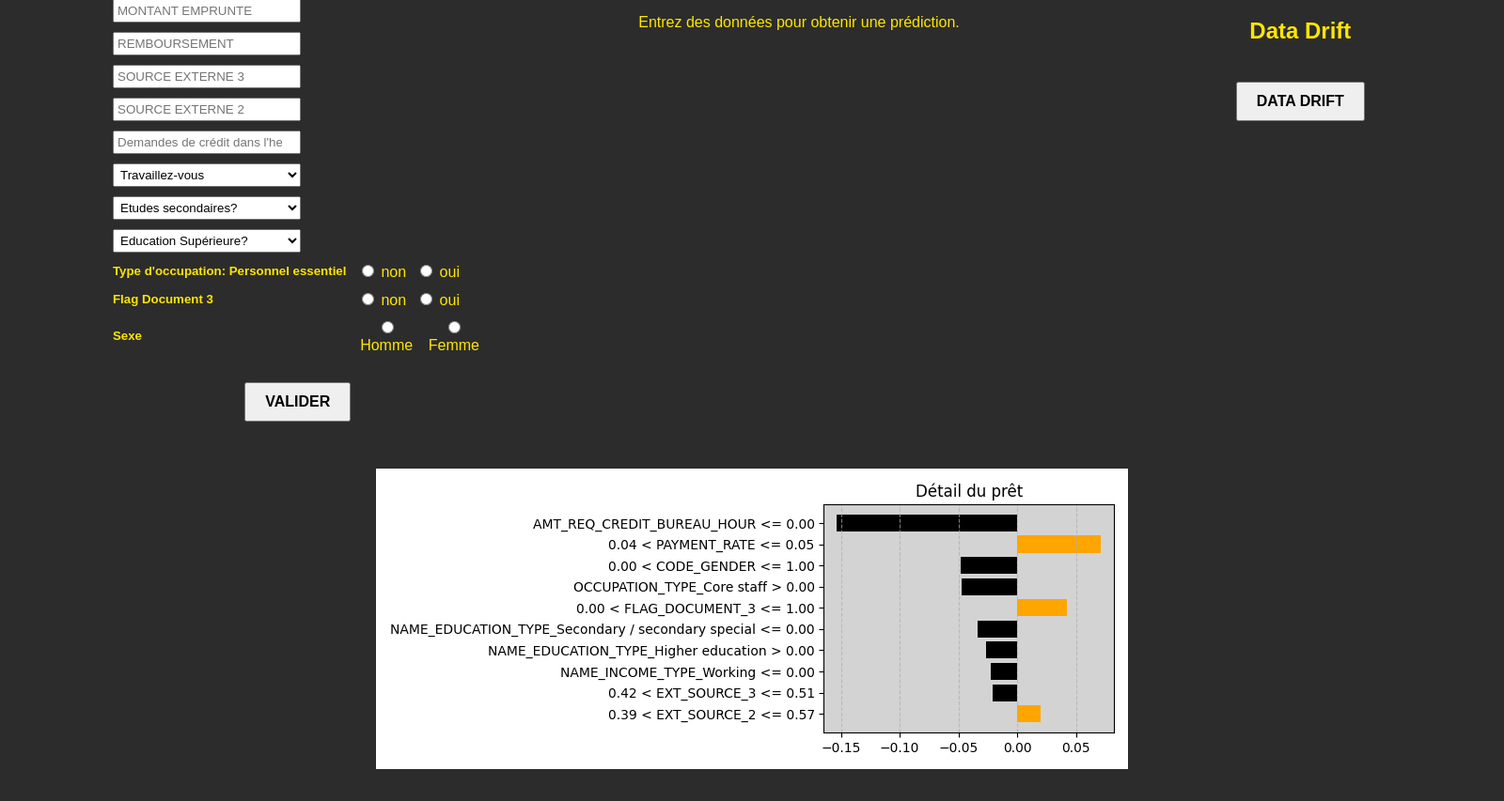
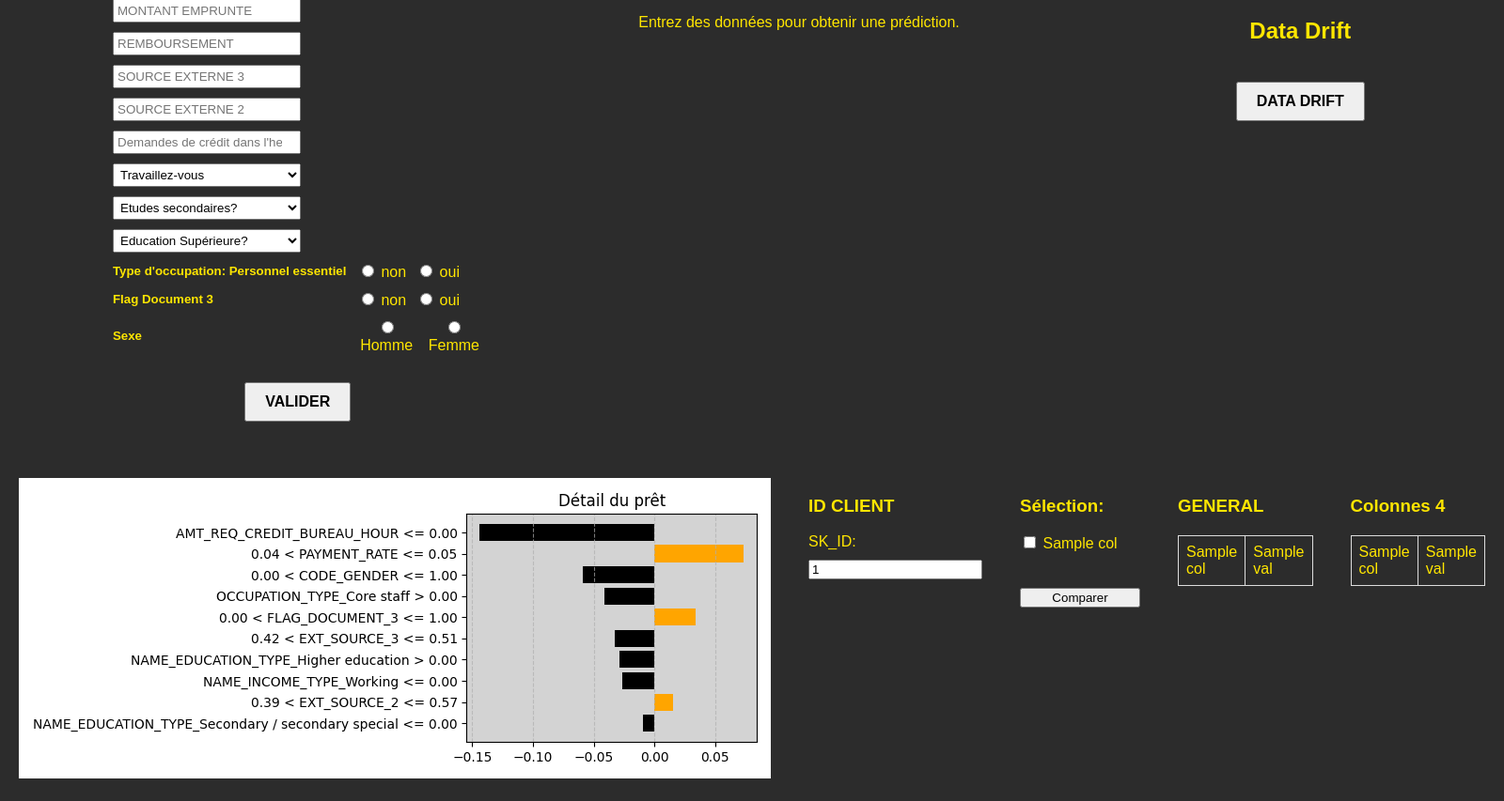
Before and after one commit to Muricael/Projet7_git, a Flask app: template templates/home.html in a window 1600 px wide. Shown: the part 101-954 px from the top of the page at 94% size. Before the commit the page ends 920 px from the top, so only its background shows below. Run offline with Flask 3, Linux system fonts and the light colour scheme; the template is opened without the code that fills it: most values are stand-ins (such as "Sample title", 1, 10 or a date in 2020); parts of the project's set-up code (start-up, migrations or seed data) failed here and were passed over.

Commit message:
Filtre ok

```diff
--- a/app.py
+++ b/app.py
@@ -8,9 +8,59 @@ import matplotlib
 matplotlib.use('Agg')
 import lime
 from lime import lime_tabular
-matplotlib.use('Agg')
 
 app = Flask(__name__, static_folder='Divers', static_url_path='/Divers')
+
+# Charger les données
+data1 = pd.read_csv('complet_data.csv', index_col="SK_ID_CURR")
+sk_ids_list = data1.index.tolist()
+columns = list(data1.columns)
+
+@app.route('/', methods=['GET', 'POST'])
+def index():
+    sk_id = 100002  # Valeur par défaut
+    results_col3 = {}
+    results_col4 = {}
+
+    if request.method == 'POST':
+        sk_id = int(request.form.get('SK_ID_CURR', 100002))
+        results = display_info_for_sk_id(sk_id)
+
+        selected_columns = request.form.getlist('columns')
+        for col in selected_columns:
+            results_col3[col] = results.get(col + " (Colonne 3)")
+            results_col4[col] = results.get(col + " (Colonne 4)")
+
+    return render_template('home.html', columns=columns, sk_ids_list=sk_ids_list, SK_ID_CURR =sk_id, results_col3=results_col3, results_col4=results_col4)
+
+
+def find_decile(value, column):
+    decile = pd.qcut(data1[column], 10, labels=False, duplicates='drop')
+    return str(decile.loc[value] + 1) + "/10"
+
+def display_info_for_sk_id(sk_id):
+    result = {}
+
+    for col in data1.columns:
+        client_value = data1.loc[sk_id, col]
+
+        # Gestion des cas spéciaux
+        if col == "TARGET":
+            mode_val = data1[col].mode().iloc[0]
+            result[col + " (Colonne 3)"] = str(int(mode_val))
+            result[col + " (Colonne 4)"] = "Accepté" if client_value == 1 else "Refusé"
+        elif col == "AMT_REQ_CREDIT_BUREAU_HOUR":
+            result[col + " (Colonne 3)"] = 0
+            result[col + " (Colonne 4)"] = "Cool" if client_value == 0 else "Pas cool"
+        elif len(data1[col].unique()) == 2:  # Si la colonne est binaire, et changement de df par data
+            mode_val = data1[col].mode().iloc[0]
+            result[col + " (Colonne 3)"] = str(int(mode_val))
+            result[col + " (Colonne 4)"] = "Majoritaire" if client_value == mode_val else "Minoritaire"
+        else:
+            result[col + " (Colonne 3)"] = data1[col].mean()
+            result[col + " (Colonne 4)"] = find_decile(sk_id, col)
+
+    return result
 
 # Charger le modèle
 loaded_data = load('xgb_model.joblib')
@@ -31,10 +81,6 @@ def save_data(data):
 
     # Enregistrez les données mises à jour
     df.to_csv("test_data.csv")
-
-@app.route('/')
-def index():
-    return render_template('home.html')
 
 @app.route('/predict_api', methods=['POST'])
 def predict_api():
@@ -87,11 +133,21 @@ def generate_reports():
 def collect_and_save_data():
 
     # Récupération des valeurs
-    remboursement_str = request.form.get('REMBOURSEMENT')
-    montant_emprunte_str = request.form.get('MONTANT_EMPRUNTE')
+    remboursement = 0.0
+    montant_emprunte = 0.0
 
-    remboursement = float(remboursement_str)
-    montant_emprunte = float(montant_emprunte_str)
+    try:
+        remboursement_str = request.form.get('REMBOURSEMENT')
+        montant_emprunte_str = request.form.get('MONTANT_EMPRUNTE')
+
+        if remboursement_str is None or montant_emprunte_str is None:
+            raise ValueError("L'une des valeurs est manquante")
+
+        remboursement = float(remboursement_str)
+        montant_emprunte = float(montant_emprunte_str)
+
+    except (TypeError, ValueError) as e:
+        print(f"Erreur lors de la conversion : {e}")
 
     # Calcul de PAYMENT_RATE
     try:
--- a/templates/home.html
+++ b/templates/home.html
@@ -15,6 +15,33 @@
             font-family: Arial, sans-serif;
             background-color: #2C2C2C;
             color: hsl(54, 100%, 50%)
+        }
+
+        table {
+            width: 100%;
+            border-collapse: collapse;
+            margin: 20px 0;
+        }
+
+        th, td {
+            border: 1px solid #ddd;
+            padding: 8px;
+            text-align: left;
+        }
+
+        tr:nth-child(even) {
+            background-color: #f2f2f2;
+        }
+
+        tr:hover {
+            background-color: #ddd;
+        }
+
+        th {
+            padding-top: 12px;
+            padding-bottom: 12px;
+            background-color: #4CAF50;
+            color: white;
         }
 
         .top-section {
@@ -39,11 +66,19 @@
         .bottom-section {
             flex: 2;
             display: flex;
+            justify-content: space-between;
             flex-direction: row;
         }
 
-        .inputs-section, .prediction-section, .data-drift-section {  /* Ajout d'une classe pour le troisième pavé */
-            flex: 1;  /* Chaque bloc prendra un tiers de l'espace disponible */
+        .bottom-section > .box, .bottom-section > div {
+            flex: 1;  /* Chaque bloc prendra la moitié de l'espace disponible */
+            padding: 20px;
+            box-sizing: border-box;
+        }
+
+
+        .inputs-section, .prediction-section, .data-drift-section {
+            flex: 1;
             text-align: center;
             padding: 20px;
             box-sizing: border-box;
@@ -61,16 +96,20 @@
             width: 50%;
         }
 
+        .checkbox-line {
+            display: inline-block;
+            margin-right: 15px;
+}
         .custom-select {
-            width: 200px;  /* Ajustez cette valeur pour qu'elle corresponde à la largeur de l'élément 'montant emprunté' */
-            padding: 3px;  /* Ajustez le padding pour correspondre à celui de l'élément 'montant emprunté' */
-            box-sizing: border-box; /* Assure que le padding et la bordure sont inclus dans la largeur totale */
+            width: 200px;
+            padding: 3px;
+            box-sizing: border-box;
         }
 
         .line-container {
             display: flex;
-            align-items: center; /* Centre les éléments verticalement */
-            gap: 10px; /* Espace entre le titre et les options */
+            align-items: center;
+            gap: 10px;
         }
 
         .title {
@@ -180,6 +219,59 @@
         <div class="box" id="lime-plotly-div">
             <img src="{{ url_for('static', filename='lime_explanation.png') }}" alt="Explication LIME">
         </div>
-    </div>
+        <div>
+            <h3>ID CLIENT</h3>
+            <form method="post">
+                <label for="sk_id">SK_ID:</label>
+                <input list="sk_ids" name="sk_id" id="sk_id" value="{{ sk_id }}" required>
+                <datalist id="sk_ids">
+                    {% for id in sk_ids_list %}
+                        <option value="{{ id }}">
+                    {% endfor %}
+                </datalist>
+            </form>
+        </div>
+
+        <div>
+            <h3>Sélection:</h3>
+            <form method="post">
+                {% for col in columns %}
+                    <div class="checkbox-line">
+                        <input type="checkbox" name="columns" value="{{ col }}" id="{{ col }}">
+                        <label for="{{ col }}">{{ col }}</label>
+                    </div>
+                {% endfor %}
+                <br>
+                <input type="submit" value="Comparer">
+            </form>
+        </div>
+
+        <div>
+            <h3>GENERAL</h3>
+            <table border="1">
+                {% if results_col3 %}
+                    {% for col, val in results_col3.items() %}
+                        <tr>
+                            <td>{{ col }}</td>
+                            <td>{{ val }}</td>
+                        </tr>
+                    {% endfor %}
+                {% endif %}
+            </table>
+        </div>
+
+        <div>
+            <h3>Colonnes 4</h3>
+            <table border="1">
+                {% if results_col4 %}
+                    {% for col, val in results_col4.items() %}
+                        <tr>
+                            <td>{{ col }}</td>
+                            <td>{{ val }}</td>
+                        </tr>
+                    {% endfor %}
+                {% endif %}
+            </table>
+        </div>
 </body>
 </html>
```
Also changed, not shown: Divers/jauge_client.png, Divers/lime_explanation.png.
